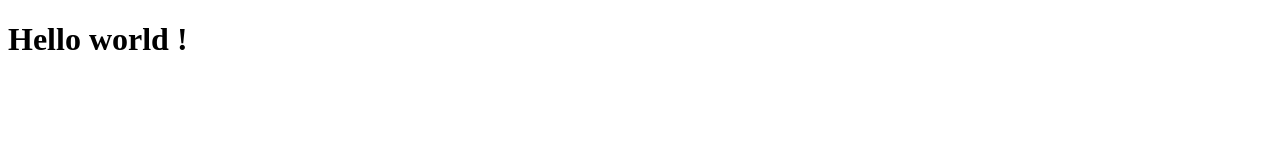
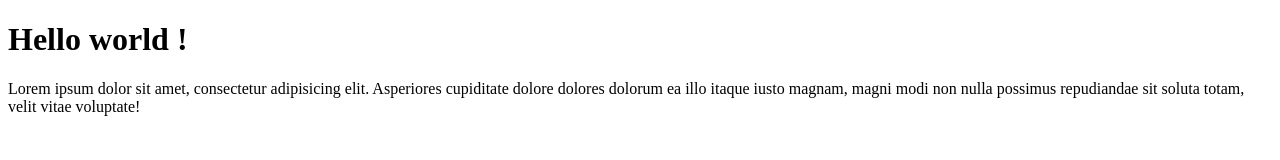
Before and after one commit to elmaqri-hamada/my-project-html, a plain HTML site: page index.html in a window 1280 px wide. Drawn offline with Linux system fonts and the light colour scheme.

Commit message:
ajouter text dans la balise <p>

```diff
--- a/index.html
+++ b/index.html
@@ -7,6 +7,8 @@
 <body>
 
 <h1>Hello world !</h1>
+<p>Lorem ipsum dolor sit amet, consectetur adipisicing elit. Asperiores cupiditate dolore dolores dolorum ea illo itaque
+    iusto magnam, magni modi non nulla possimus repudiandae sit soluta totam, velit vitae voluptate!</p>
 
 </body>
 </html>
```
